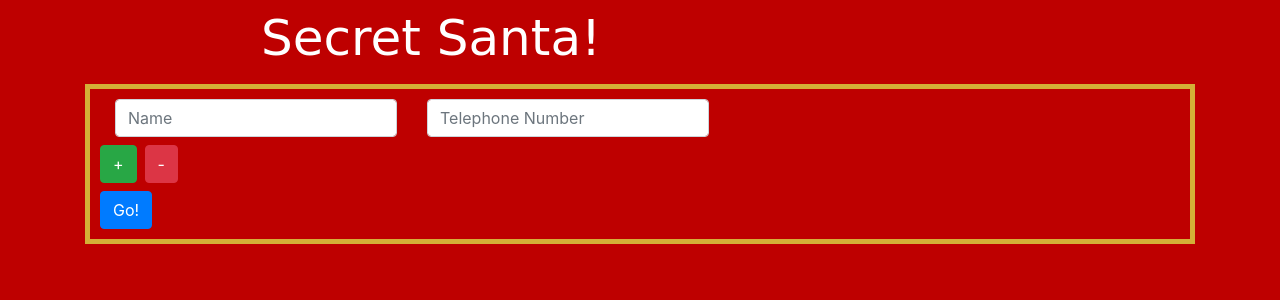
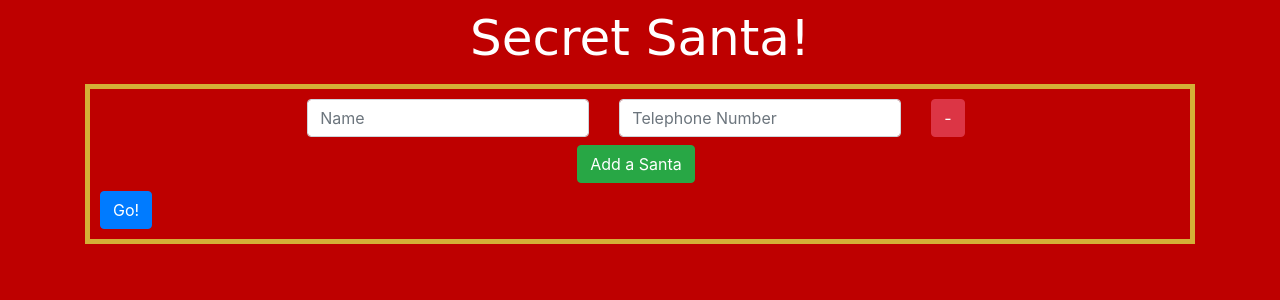
Before and after one commit to adithya-somasundaram/secret-santa, a React (Create React App) app: page / in a window 1280 px wide. Shown: the top 300 px of the page. Built offline with nearby package versions, Linux system fonts and the light colour scheme.

Commit message:
change styling

```diff
--- a/src/components/Home.js
+++ b/src/components/Home.js
@@ -19,7 +19,6 @@ class Home extends Component {
             title: 'Secret Santa!',
             title_style : {
                 fontFamily : 'Comic Sans MS',
-                paddingLeft : '20vh',
                 fontSize : '50px',
                 color : 'white'
             }
@@ -32,7 +31,7 @@ class Home extends Component {
         var temp = [(
             <div>
                 <Container>
-                    <Row>
+                    <Row className="justify-content-md-center">
                         <Col xs="auto">
                             <Form.Control className="mb-2 mr-sm-2" placeholder="Name" id={0} type="text" onChange={e => {
                                 // console.log(0)
@@ -46,6 +45,9 @@ class Home extends Component {
                                 this.setNum(e.target.id - 1, e.target.value)
                             }
                             } />
+                        </Col>
+                        <Col xs="auto">
+                            <Button className="mb-2 mr-sm-2" variant="danger" onClick={() => { this.sub() }}>-</Button>
                         </Col>
                     </Row>
                 </Container>
@@ -130,7 +132,7 @@ class Home extends Component {
         var temp = [(
             <div>
                 <Container>
-                    <Row>
+                    <Row className="justify-content-md-center">
                         <Col xs="auto">
                             <Form.Control className="mb-2 mr-sm-2" placeholder="Name" id={this.state.total} type="text" onChange={e => {
                                 console.log(e.target.id)
@@ -142,6 +144,9 @@ class Home extends Component {
                                 console.log(e.target.id - 1)
                                 this.setNum((e.target.id - 1) / 2, e.target.value)
                             }} />
+                        </Col>
+                        <Col xs="auto">
+                            <Button className="mb-2 mr-sm-2" variant="danger" onClick={() => { this.sub() }}>-</Button>
                         </Col>
                     </Row>
                 </Container>
@@ -202,7 +207,7 @@ class Home extends Component {
             <div style={backgroundC}>
                 <link href='https://fonts.googleapis.com/css?family=Mountains of Christmas'></link>
                 <Container fluid="md">
-                    <Navbar border="success">
+                    <Navbar className="justify-content-md-center" border="success">
                     <h2 style={this.state.title_style}>{this.state.title}</h2>
                         {/* <Navbar.Brand href="#">Secret Santa</Navbar.Brand>
                         <Nav className="mr-auto">
@@ -212,10 +217,11 @@ class Home extends Component {
                     <div style={border}>
                         {this.state.entry}
                         <div>
-                            <Button className="mb-2 mr-sm-2" variant="success" onClick={() => { this.add() }}>+</Button>
-                            <Button className="mb-2 mr-sm-2" variant="danger" onClick={() => { this.sub() }}>-</Button>
+                            <Row className="justify-content-md-center">
+                            <Button className="mb-2 mr-sm-2" variant="success" onClick={() => { this.add() }}>Add a Santa</Button>
+                            </Row>
                         </div>
-                        <Button variant="primary" onClick={this.logic}>Go!</Button>
+                        <Button className="justify-content-md-left col-center"variant="primary" onClick={this.logic}>Go!</Button>
                     </div>
                 </Container>
             </div>
```
